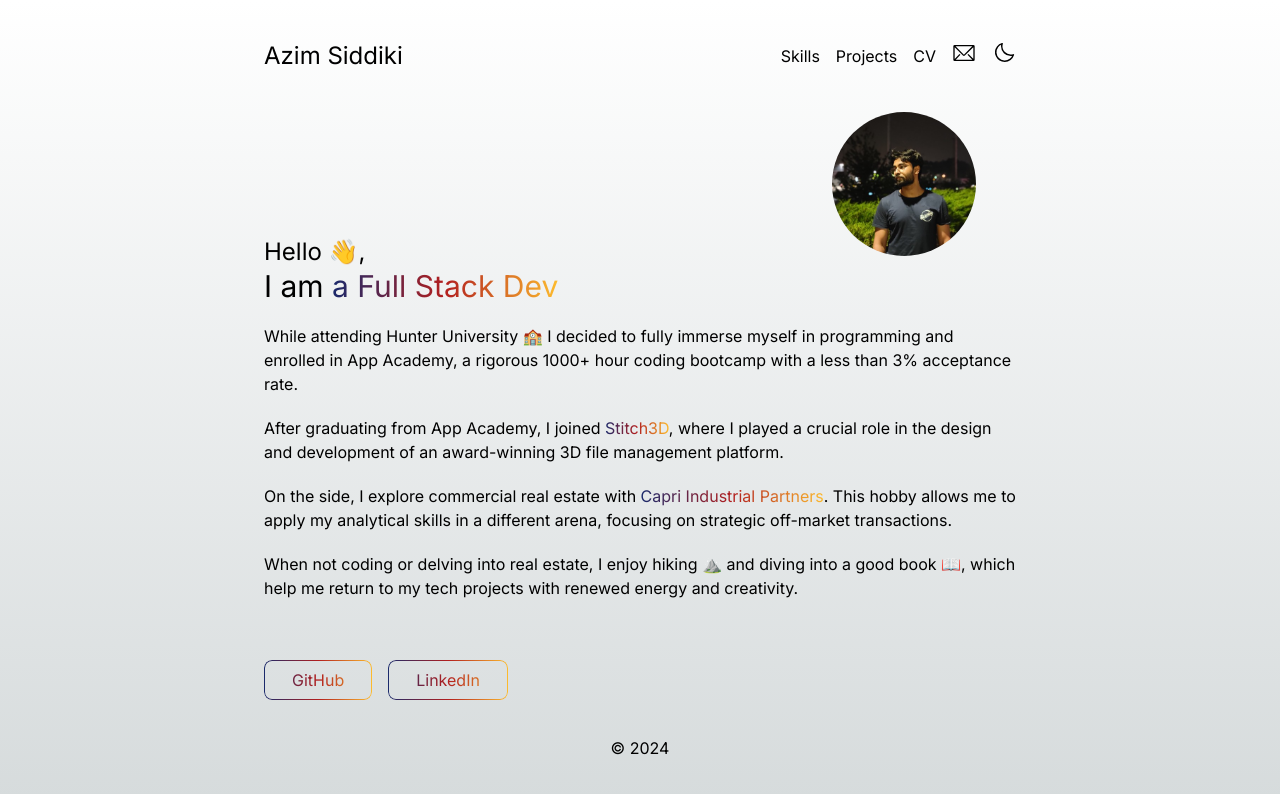
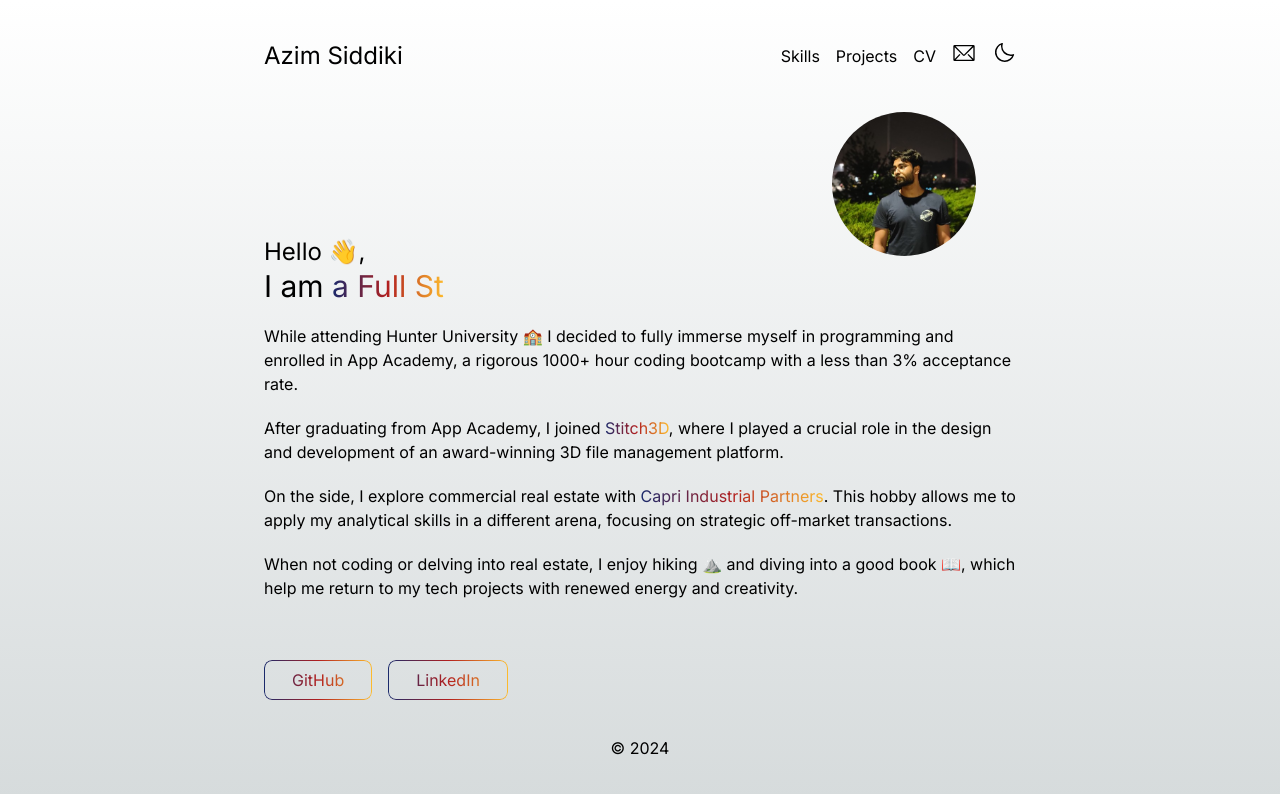
Before and after one commit to asiddiki98/personal-website, a Next.js app: page / in a window 1280 px wide. Shown: the top 794 px of the page. Built offline with nearby package versions, Linux system fonts and the light colour scheme.

Commit message:
fix: made gifs local and typing faster

```diff
--- a/app/projects/page.tsx
+++ b/app/projects/page.tsx
@@ -6,7 +6,7 @@ export default function Projects() {
       <div className="grid grid-cols-1 md:grid-cols-2 lg:grid-cols-3 gap-4">
         <Project
           website="https://webflix-aa.herokuapp.com/#/"
-          gif="https://media.giphy.com/media/DnbNAVVko4Lvu4o4O4/giphy.gif"
+          gif="/webflix.gif"
           name="Webflix"
           stack={["React", "Ruby on Rails", "PostgreSQL"]}
           description="A Netflix clone that allows users to watch trailers and view information about movies."
@@ -57,7 +57,7 @@ export default function Projects() {
         </Project>
         <Project
           website="https://asiddiki98.github.io/Dino-Might/"
-          gif="https://media.giphy.com/media/LVdQKHtxN9u2AD43d3/giphy.gif"
+          gif="/dinomight.gif"
           name="Dino-Might"
           stack={["JavaScript", "HTML", "CSS"]}
           description="A game where the player controls a dinosaur that must jump over dynamite."
--- a/components/Role.tsx
+++ b/components/Role.tsx
@@ -16,7 +16,7 @@ export default function Role() {
 
   useEffect(() => {
     const currentText = roles[roleIndex];
-    const typeSpeed = deleting ? 100 : 200;
+    const typeSpeed = deleting ? 50 : 100;
 
     const handleType = () => {
       const nextLength = deleting ? role.length - 1 : role.length + 1;
--- a/theme/globals.css
+++ b/theme/globals.css
@@ -354,7 +354,3 @@ body {
 .gradient-background {
   background: var(--gradient);
 }
-
-.bg-opposite-theme {
-  background: var(--foreground-rgb) !important;
-}
```
Also changed, not shown: public/dinomight.gif (added), 1 other file (tests, documents, lock files or other folders).
